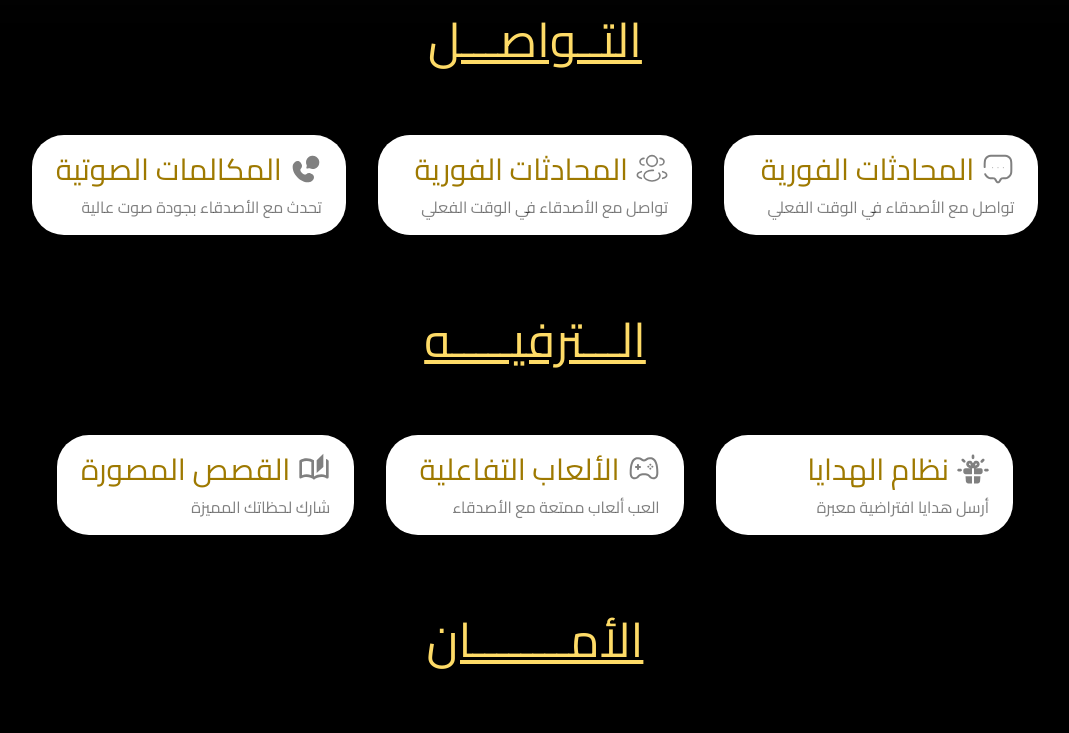
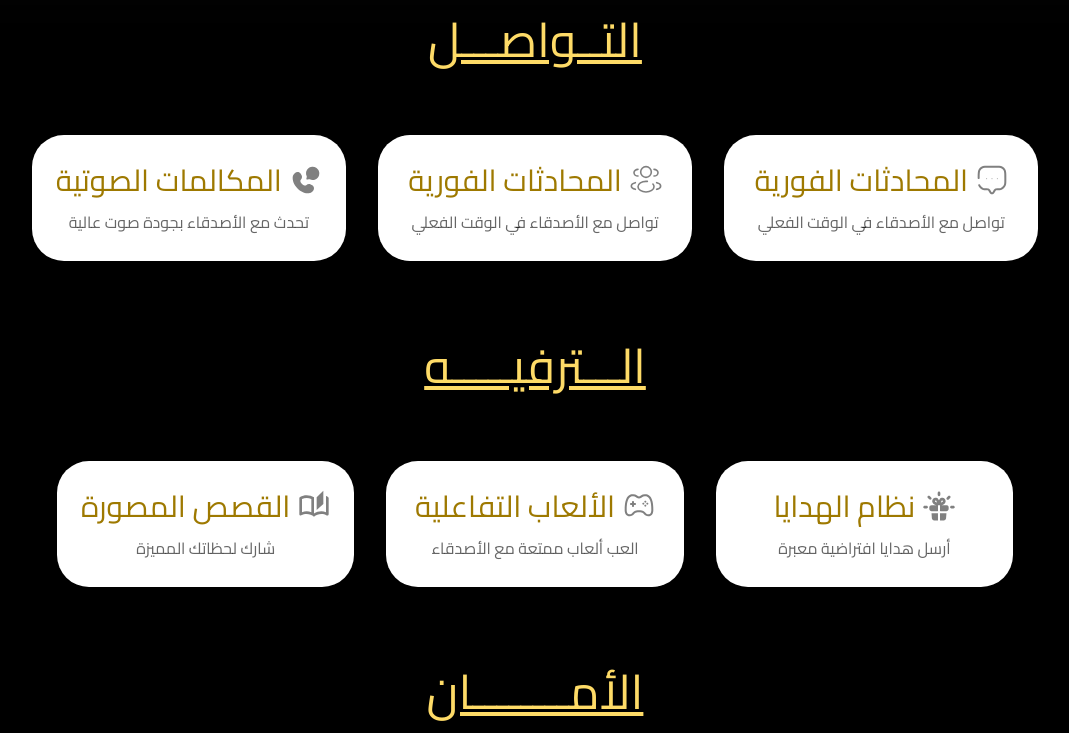
Before and after one commit to odaibishr/winner-app, a React (Vite) app: page /features in a window 1280 px wide. Shown: the part 880-1613 px from the top of the page, without its empty margins (105-1174 px from the left). Built offline with nearby package versions, Linux system fonts and the light colour scheme.

Commit message:
add animation on hover to capability card

```diff
--- a/src/components/CapabilityCard.jsx
+++ b/src/components/CapabilityCard.jsx
@@ -2,12 +2,45 @@ import React from "react";
 
 const CapabilityCard = ({ icon, title, description }) => {
 	return (
-		<div className="flex flex-col gap-2 py-4 px-6 bg-white rounded-4xl">
-			<div className="flex items-center gap-2">
-				<img src={icon} alt="chat" className="invert-50 h-8 w-8" />
-				<span className="text-secondary text-2xl md:text-3xl">{title}</span>
+		<div className="group">
+			<div
+				className="flex flex-col gap-3 w-[380] h-[126px] justify-center items-center py-5 px-6 bg-white rounded-4xl
+			                transition-all duration-300 ease-out
+			                group-hover:bg-secondary group-hover:scale-0.5"
+			>
+				<div
+					className="flex items-center gap-2
+				                transition-transform duration-300 ease-out
+				                group-hover:-translate-y-2"
+				>
+					<img
+						src={icon}
+						alt={title}
+						className="
+							h-8 w-8
+							transition-all duration-300 ease-out
+							filter invert-50
+							group-hover:invert group-hover:brightness-0 fill-white
+						"
+					/>
+
+					<span
+						className="text-secondary text-2xl md:text-3xl
+					                 transition-colors duration-300 ease-out
+					                 group-hover:text-white"
+					>
+						{title}
+					</span>
+				</div>
+
+				<p
+					className="text-black/60 text-md
+				              transition-all duration-300 ease-out
+				              group-hover:text-white/70 group-hover:text-sm"
+				>
+					{description}
+				</p>
 			</div>
-			<p className="text-black/50">{description}</p>
 		</div>
 	);
 };
```
